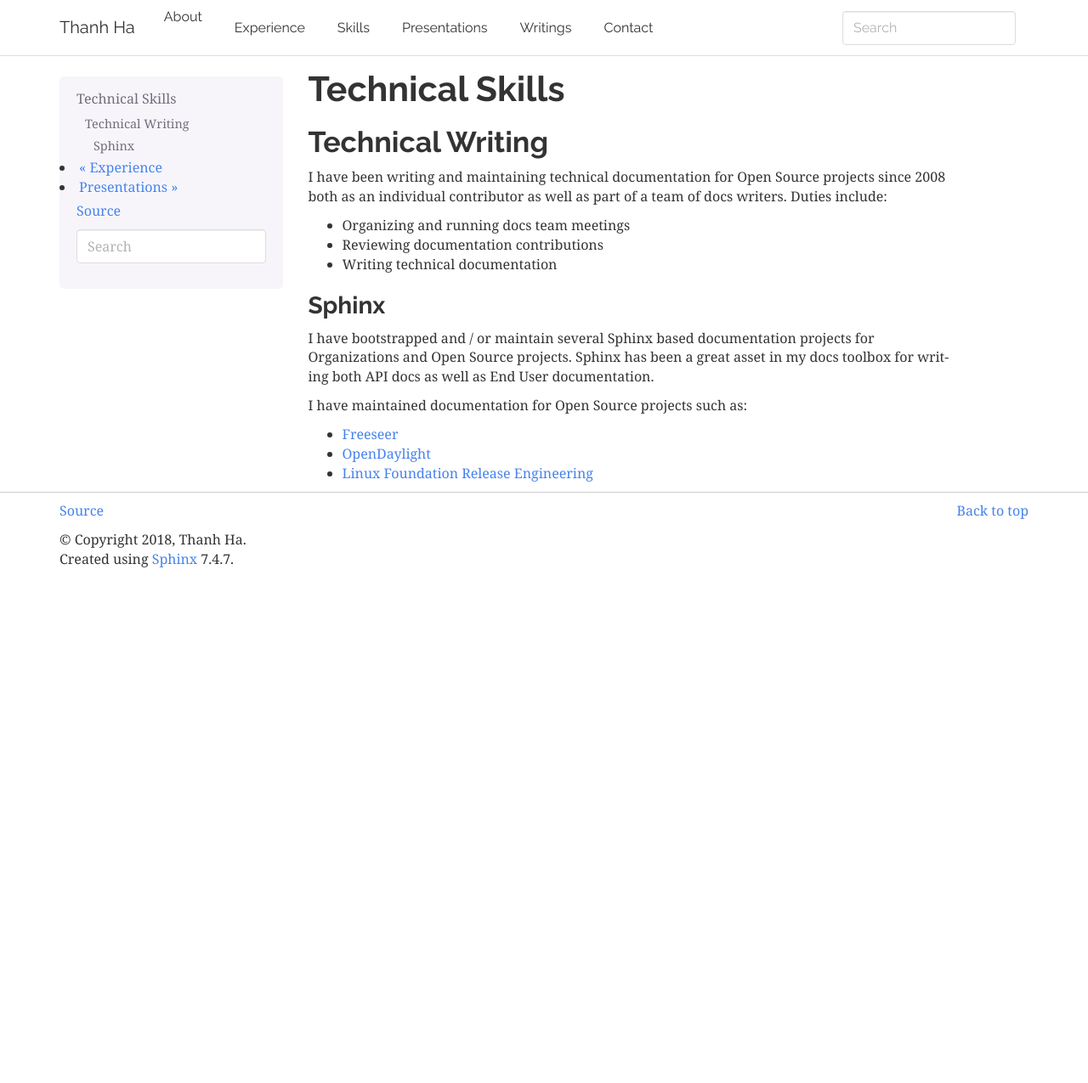
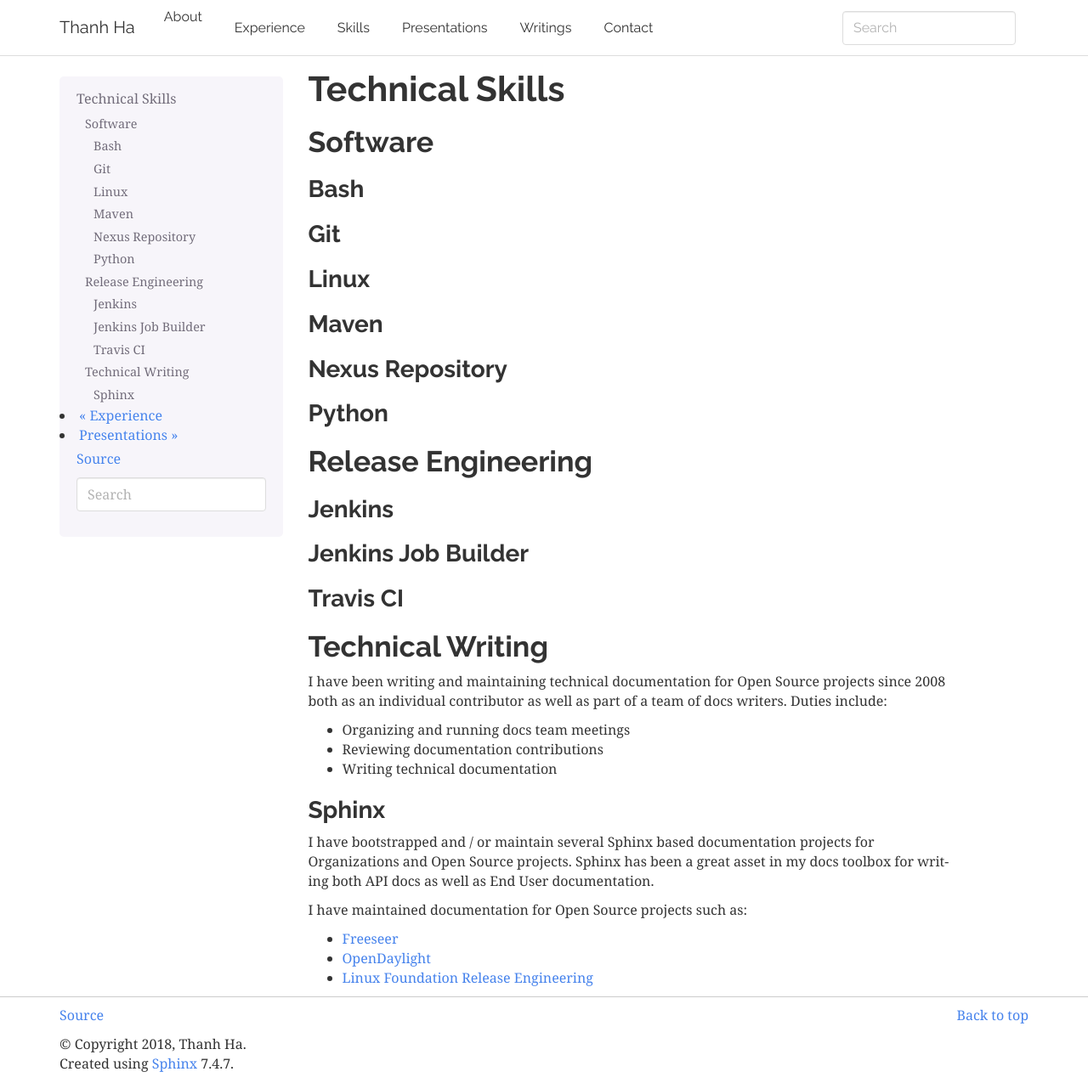
Before and after one commit to zxiiro/zxiiro.github.io, a Sphinx documentation site: the page built from docs/skills.rst, in a window 1280 px wide and 1275 px high. Shown: the whole window at 85% size. Built offline with Sphinx 7.4.7, drawn with Linux system fonts in a browser that asks for light colours.

Commit message:
Add skills
Still need to write up details about the skills but at least list them
for now.

Signed-off-by: Thanh Ha <zxiiro@linux.com>

```diff
--- a/docs/skills.rst
+++ b/docs/skills.rst
@@ -1,6 +1,40 @@
 ################
 Technical Skills
 ################
+
+Software
+========
+
+Bash
+----
+
+Git
+---
+
+Linux
+-----
+
+Maven
+-----
+
+Nexus Repository
+----------------
+
+Python
+------
+
+
+Release Engineering
+===================
+
+Jenkins
+-------
+
+Jenkins Job Builder
+-------------------
+
+Travis CI
+---------
 
 Technical Writing
 =================
```
